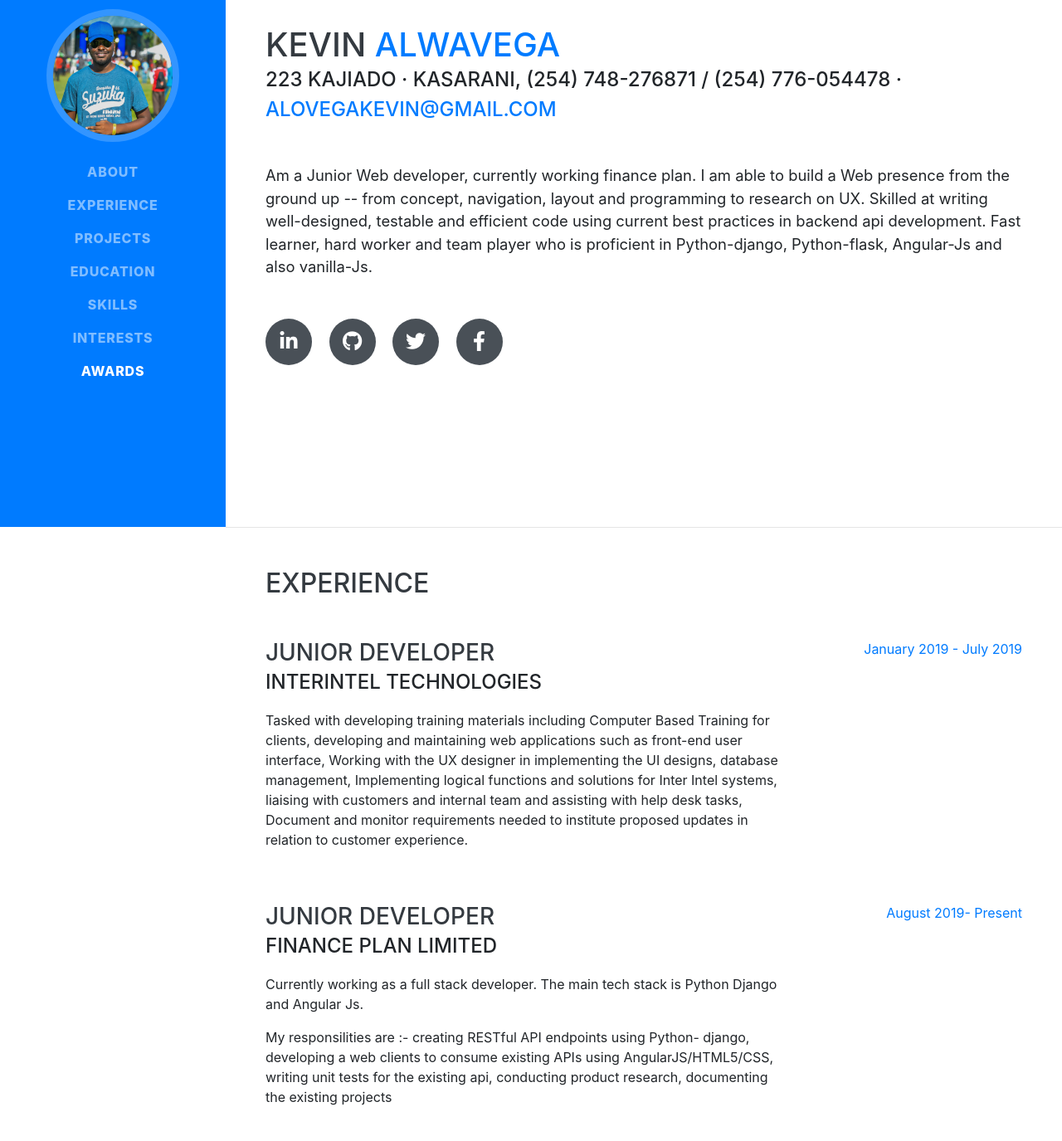
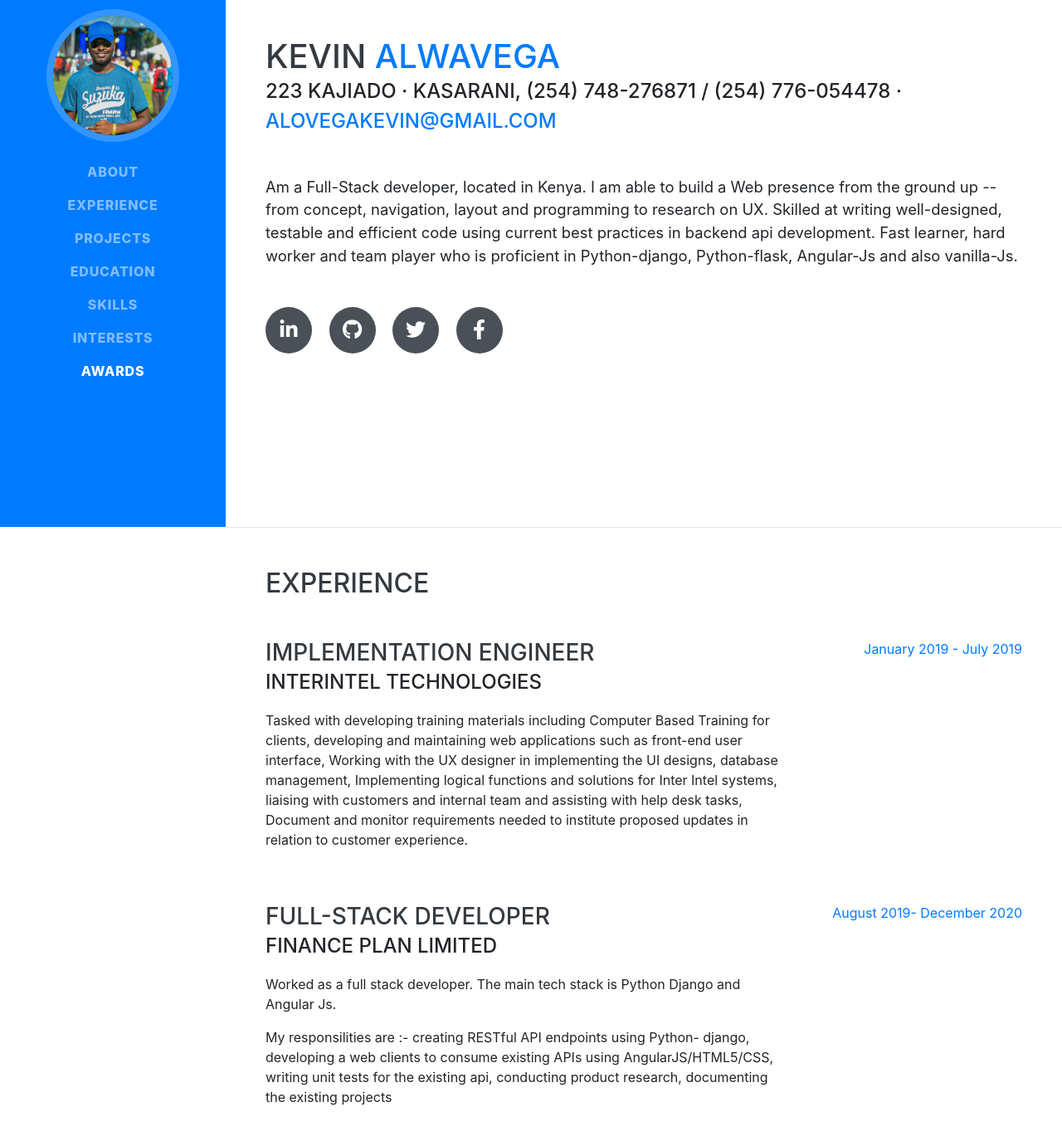
Before and after one commit to alovega/Portfolio-site, a website with bundled scripts: page index.html in a window 1280 px wide. Shown: the part 165-1540 px from the top of the page at 83% size. Built offline with nearby package versions, Linux system fonts and the light colour scheme; a web font is replaced by a local one.

Commit message:
update portfolio

```diff
--- a/index.html
+++ b/index.html
@@ -72,7 +72,7 @@
         <div class="subheading mb-5">223 Kajiado · Kasarani, (254) 748-276871 / (254) 776-054478 ·
           <a href="mailto:alovegakevin@gmail.com">alovegakevin@gmail.com</a>
         </div>
-        <p class="lead mb-5"> Am a Junior Web developer, currently working finance plan. I am able to build a Web presence from the ground up -- from concept, navigation, layout and programming to research on UX.
+        <p class="lead mb-5"> Am a Full-Stack  developer, located in Kenya. I am able to build a Web presence from the ground up -- from concept, navigation, layout and programming to research on UX.
           Skilled at writing well-designed, testable and efficient code using current best practices in backend api development.
           Fast learner, hard worker and team player who is proficient in Python-django, Python-flask, Angular-Js and also vanilla-Js.</p>
         <div class="social-icons">
@@ -100,7 +100,7 @@
 
         <div class="resume-item d-flex flex-column flex-md-row justify-content-between mb-5">
           <div class="resume-content">
-            <h3 class="mb-0">Junior Developer</h3>
+            <h3 class="mb-0">Implementation Engineer</h3>
             <div class="subheading mb-3">Interintel Technologies</div>
             <p>Tasked with developing
               training materials including Computer Based Training for clients, developing and maintaining web
@@ -114,14 +114,14 @@
 
         <div class="resume-item d-flex flex-column flex-md-row justify-content-between mb-5">
           <div class="resume-content">
-            <h3 class="mb-0">Junior Developer</h3>
+            <h3 class="mb-0">Full-stack Developer</h3>
             <div class="subheading mb-3">Finance Plan Limited</div>
-            <p>Currently working as a full stack developer. The main tech stack is Python Django and Angular Js. </p>
+            <p>Worked as a full stack developer. The main tech stack is Python Django and Angular Js. </p>
             <p>My responsilities are :- creating  RESTful API endpoints using Python- django, developing a web clients to consume existing APIs using AngularJS/HTML5/CSS,
                 writing unit tests for the existing api, conducting product research, documenting the existing projects </p>
           </div>
           <div class="resume-date text-md-right">
-            <span class="text-primary">August 2019- Present</span>
+            <span class="text-primary">August 2019- December 2020</span>
           </div>
         </div>
 
```
